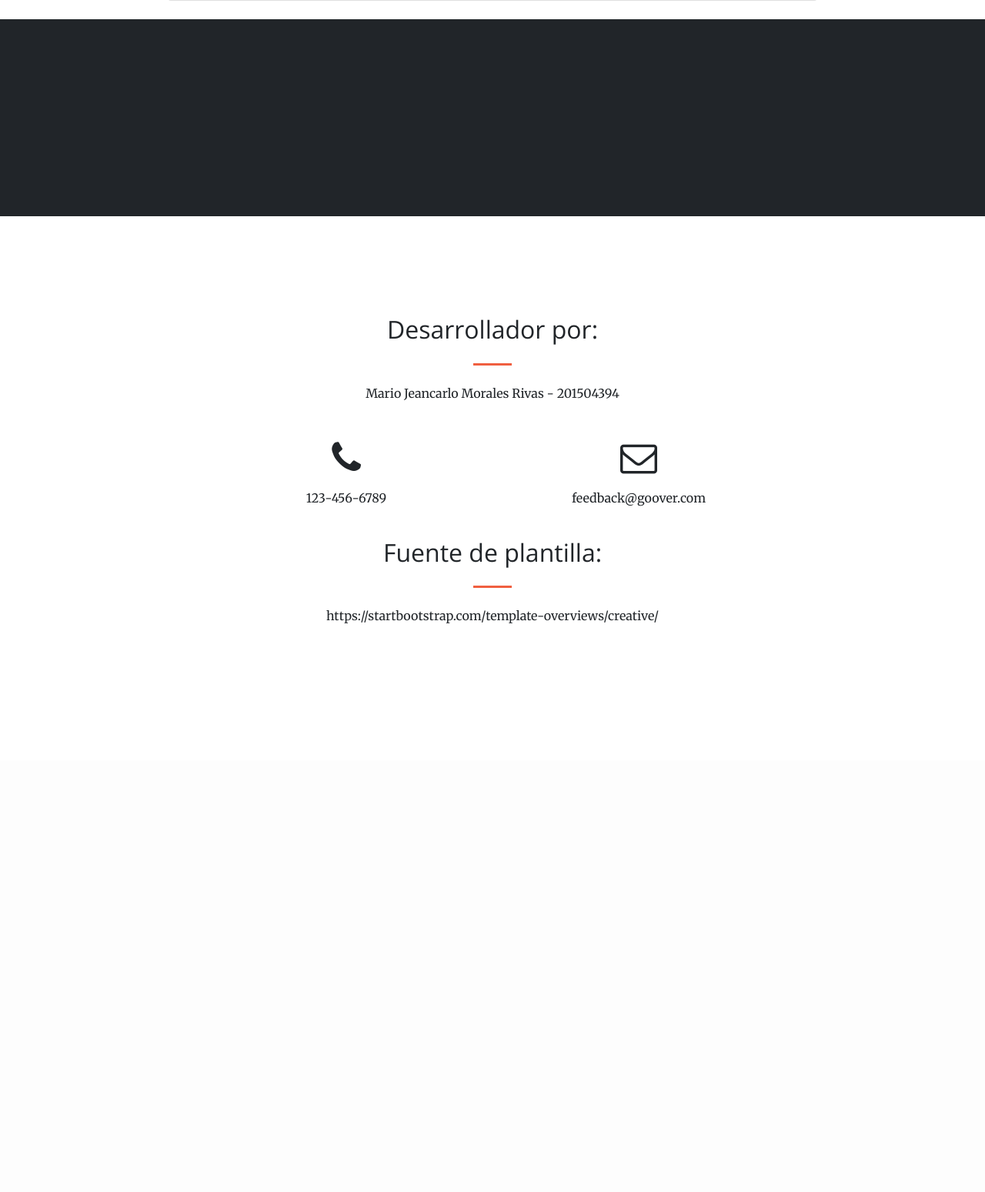
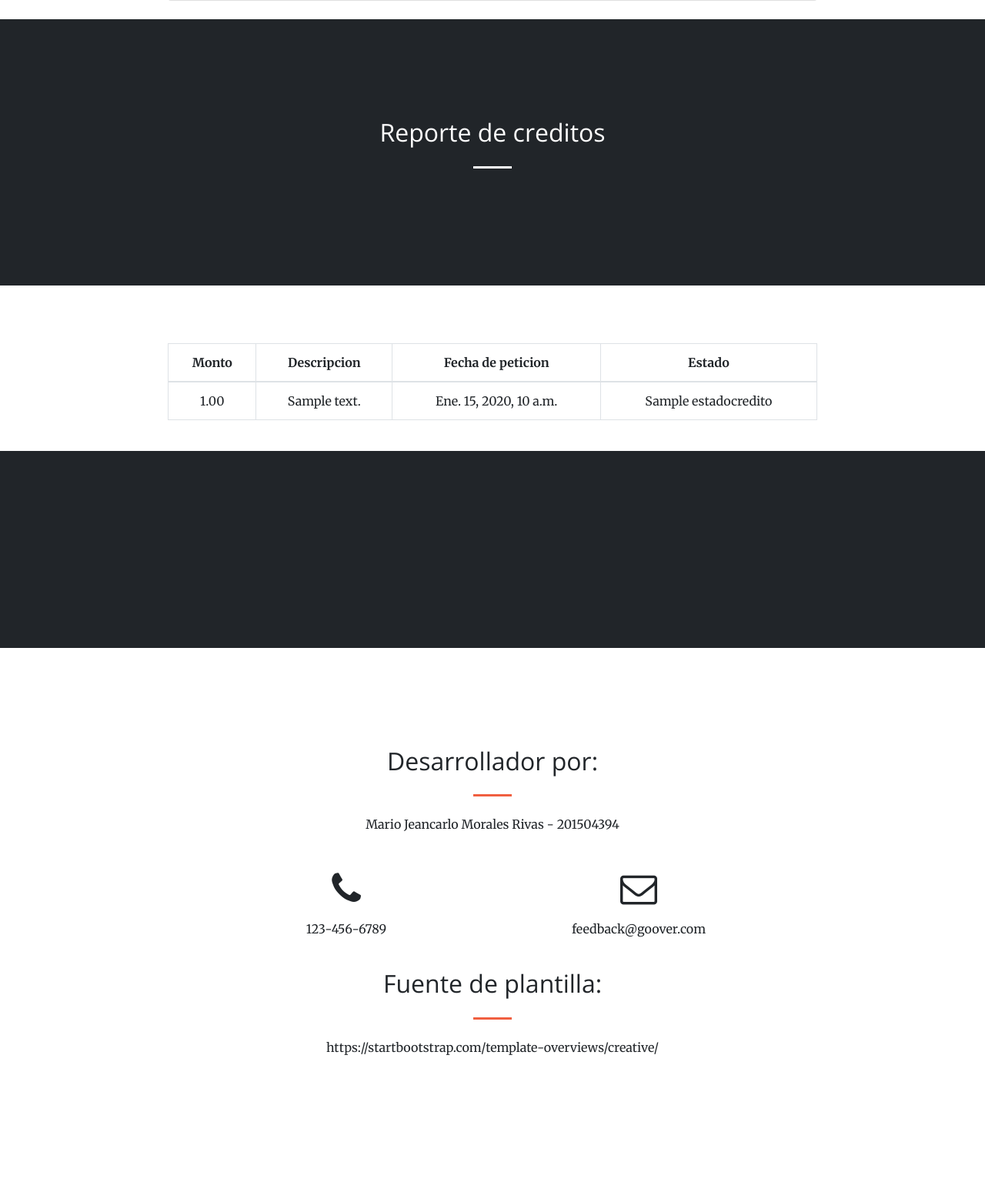
Before and after one commit to neftdev/sistema-bancario, a Django app: template sistema_bancario/templates/user/credito.html in a window 1280 px wide. Shown: the part 854-2403 px from the top of the page at 77% size. Before the commit the page ends 1664 px from the top, so only its background shows below. Run offline with Django 3.2, Linux system fonts and the light colour scheme; the template is opened without the code that fills it: values that come from a table or form of the project are taken from there, others are empty; tables that the repository leaves empty hold one stand-in row (values such as "Sample post"); parts of the project's set-up code (start-up, migrations or seed data) failed here and were passed over; some libraries are stand-ins or nearby versions.

Commit message:
Se agrego reporte credito - 201504420

```diff
--- a/sistema_bancario/templates/user/credito.html
+++ b/sistema_bancario/templates/user/credito.html
@@ -55,4 +55,43 @@
 </div>
 
 </br>
+{% if creditos %}
+<section class="bg-dark text-white" id="reporte">
+  <div class="container">
+    <div class="row">
+      <div class="col-lg-8 mx-auto text-center">
+        <h2 class="section-heading text-white">Reporte de creditos</h2>
+        <hr class="light my-4">
+      </div>
+    </div>
+  </div>
+</section>
+</br>
+<div class="row">
+    <div class="col-lg-8 mx-auto text-center">
+      <hr class="light my-4">
+        <table class="table table-bordered table-hover">
+            <thead>
+                <tr>
+                    <th scope="col">Monto</th>
+                    <th scope="col">Descripcion</th>
+                    <th scope="col">Fecha de peticion</th>
+                    <th scope="col">Estado</th>
+                </tr>
+            </thead>
+            <tbody>
+                {% for credito in creditos %}
+                <tr>
+                    <td>{{ credito.monto }}</td>
+                    <td>{{ credito.descripcion }}</td>
+                    <td>{{ credito.fecha }}</td>
+                    <td>{{ credito.cod_estado.nombre }}</td>
+                </tr>
+                {% endfor %}
+            </tbody>
+        </table>
+    </div>
+</div>
+</br>
+{% endif %}
 {% endblock %}
```
Also changed, not shown: sistema_bancario/apps_/usuario/views.py (+6 -3 lines).
